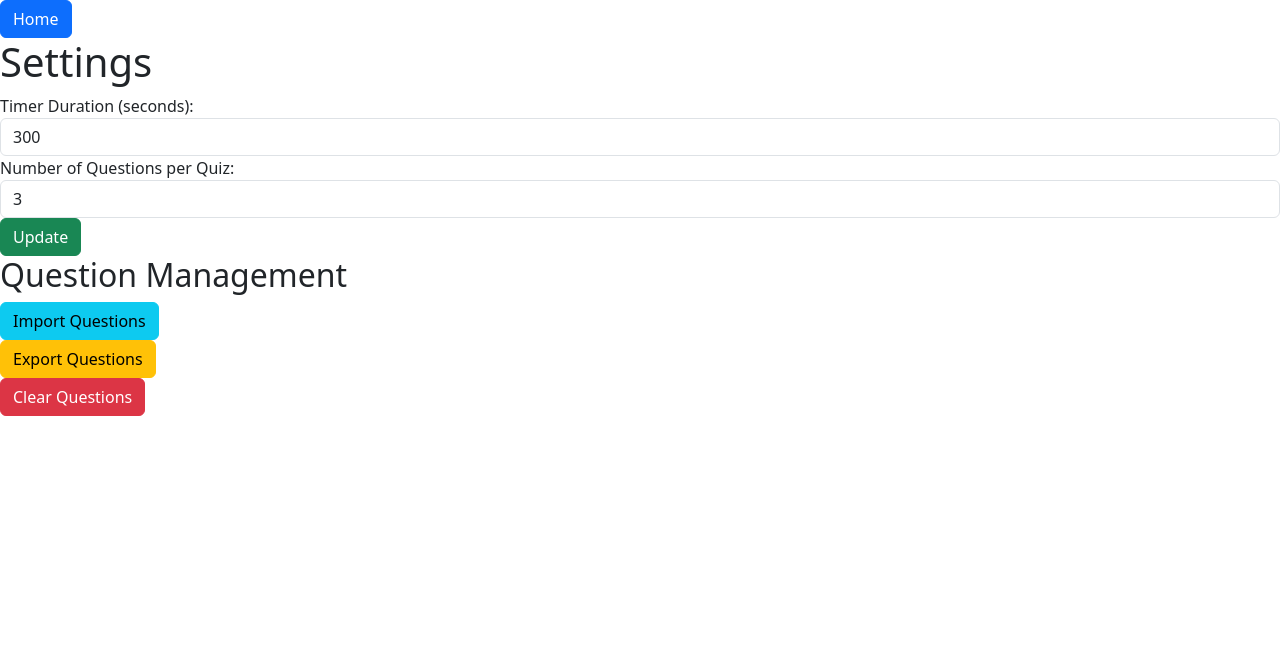
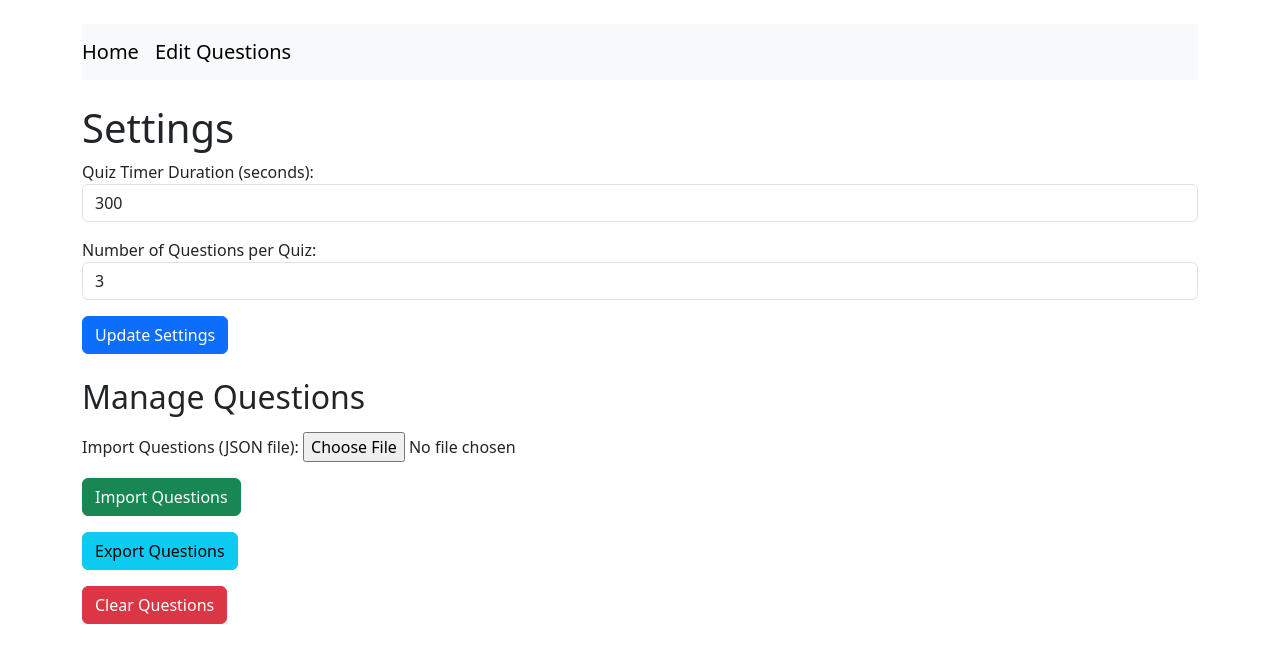
Before and after one commit to mcgarrah/legendary_quick_quiz, a Flask app: page /settings in a window 1280 px wide. Shown: the top 663 px of the page. Run offline with Flask 3, Linux system fonts and the light colour scheme; data that the repository does not hold is empty; some libraries are stand-ins or nearby versions.

Commit message:
A lot of changes but all related to standardizing the look and feel along with considating the code to be more common. On the path to navbars and clean look.
Lots of commenting for pylint

Fixed the default.html template to allow for script blocks.
Rename edit.html and edit() to edit_questions() and edit_question.html
Add back the missing category functions and routes
Add back the question buttons to Add/Remove options - lost JS in conversion to BS5 templates
Fix the JSON import to use flask requests and form upload via POST
Merge the import questions functions together
Standardize the template look and feel for several of the pages

```diff
--- a/app.py
+++ b/app.py
@@ -1,38 +1,51 @@
-"""Main Flask App entry point"""
+"""Main Flask App entry point for the Legendary Quick Quiz application."""
 
-from flask import Flask # Flask
-from modules.models import db
-from modules.routes_main import *   # explicit exported __all__ functions in routes_main module
-from modules.routes_quiz import quiz, check_answers
-from modules.routes_settings import settings, update_settings
+from flask import Flask  # Flask framework
+from modules.models import db  # Database instance from models
+from modules.routes_main import *  # Main route handlers (explicitly defined in __all__)
+from modules.routes_quiz import quiz, check_answers  # Quiz-specific route handlers
+from modules.routes_settings import settings, update_settings  # Settings-specific route handlers
 
+# Initialize the Flask application
 app = Flask(__name__)
+
+# Configure the database URI
 app.config['SQLALCHEMY_DATABASE_URI'] = 'sqlite:///quiz.db'
+
+# Initialize the database with the app context
 db.init_app(app)
 app.app_context().push()
 
-# Create the database tables
+# Create the database tables if they do not exist
 db.create_all()
 
-# Routes
+# Define the application routes
+# Home page route
 app.add_url_rule('/', view_func=home)
 
-app.add_url_rule('/import_questions', view_func=import_questions)
+# Routes for managing questions
+app.add_url_rule('/import_questions', methods=['POST'], view_func=import_questions)
 app.add_url_rule('/export_questions', view_func=export_questions)
 app.add_url_rule('/clear_questions', methods=['POST'], view_func=clear_questions)
 
+# Quiz routes
 app.add_url_rule('/quiz/<int:category_id>', view_func=quiz)
 app.add_url_rule('/check_answers', methods=['POST'], view_func=check_answers)
-app.add_url_rule('/edit', view_func=edit)
+
+# Editing and adding questions
+app.add_url_rule('/edit_questions', view_func=edit_questions)
 app.add_url_rule('/add_question', methods=['POST'], view_func=add_question)
-app.add_url_rule('/delete_question/<int:question_id>', methods=['POST'], view_func=delete_question)
+app.add_url_rule('/delete_question', methods=['POST'], view_func=delete_question)
 
+# Settings routes
 app.add_url_rule('/settings', view_func=settings)
 app.add_url_rule('/update_settings', methods=['POST'], view_func=update_settings)
 
+# Category routes
 app.add_url_rule('/add_category', methods=['POST'], view_func=add_category)
 app.add_url_rule('/edit_categories', view_func=edit_categories)
 app.add_url_rule('/delete_category/<int:category_id>', methods=['POST'], view_func=delete_category)
 
-if __name__ == '__main__':
+if __name__ == "__main__":
+    # Run the Flask application
     app.run(debug=True)
--- a/modules/routes_main.py
+++ b/modules/routes_main.py
@@ -1,9 +1,11 @@
-"""Main routing functions for application"""
+"""
+Main routes for the Legendary Quick Quiz application.
+"""
 
 # allow for star imports with explicit list of functions exported
 __all__ = [ 'import_questions', 'export_questions', 'clear_questions',
             'add_question', 'delete_question',
-            'home', 'edit',
+            'home', 'edit_questions',
             'edit_categories', 'add_category', 'delete_category' ]
 
 # TODO: Break up the functions in this file into separate files
@@ -11,34 +13,43 @@ __all__ = [ 'import_questions', 'export_questions', 'clear_questions',
 #   Question CRUD Add/Del/Modify (edit should become edit_question)
 #   Category edit/add/delete and display in home() that should be renamed
 
+import json
 from flask import render_template, request, redirect, url_for, send_file
 from .models import db, Category, Question
-import json
 
 def import_questions():
-    file = request.files['initial_questions.json']
-    data = json.load(file)
+    """
+    Import questions from a JSON file that either uploaded or the default file in root of webapp
+    and add them to the database.
+    """
+    file = request.files.get('file')
+    if not file:
+        with open('initial_questions.json') as f:
+            data = json.load(f)
+    else:
+        data = json.load(file)
 
-    for category_data in data:
-        category_name = category_data['category']
-        category = Category.query.filter_by(name=category_name).first()
-        if not category:
-            category = Category(name=category_name)
-            db.session.add(category)
+    for category in data:
+        category_obj = Category.query.filter_by(name=category['category']).first()
+        if not category_obj:
+            category_obj = Category(name=category['category'])
+            db.session.add(category_obj)
             db.session.commit()
-        for question_data in category_data['questions']:
-            new_question = Question(
-                question=question_data['question'],
-                options=json.dumps(question_data['options']),
-                answer=question_data['answer'],
-                answer_details=question_data.get('answer_details', ''),
-                category_id=category.id
+
+        for question in category['questions']:
+            question_obj = Question(
+                question=question['question'],
+                options=json.dumps(question['options']),
+                answer=question['answer'],
+                answer_details=question.get('answer_details', ''),
+                category_id=category_obj.id
             )
-            db.session.add(new_question)
+            db.session.add(question_obj)
     db.session.commit()
     return redirect(url_for('settings'))
 
 def export_questions():
+    """Export the categories and questions from database to a JSON file"""
     categories = Category.query.all()
     export_data = []
 
@@ -64,18 +75,37 @@ def export_questions():
     return send_file('exported_questions.json', as_attachment=True)
 
 def clear_questions():
-    db.session.query(Question).delete()
+    """
+    Clear all questions from the database and remove unused categories.
+    """
+    # Delete all questions
+    Question.query.delete()
+
+    # Commit changes to remove questions
     db.session.commit()
+
+    # Find and delete categories with no questions
+    unused_categories = Category.query.outerjoin(Question).filter(Question.id == None).all()
+    for category in unused_categories:
+        db.session.delete(category)
+
+    # Commit changes to remove unused categories
+    db.session.commit()
+
     return redirect(url_for('settings'))
 
 def home():
+    """Home page to pick the quiz category"""
     categories = Category.query.all()
     return render_template('select_category.html', categories=categories)
 
-def edit():
+def edit_questions():
+    """
+    Render the page for editing questions.
+    """
+    categories = Category.query.all()
     questions = Question.query.all()
-    categories = Category.query.all()
-    return render_template('edit.html', questions=questions, categories=categories, json=json)
+    return render_template('edit_questions.html', categories=categories, questions=questions, json=json)
 
 def add_question():
     options = request.form.getlist('options')
@@ -88,13 +118,13 @@ def add_question():
     )
     db.session.add(new_question)
     db.session.commit()
-    return redirect(url_for('edit'))
+    return redirect(url_for('edit_questions'))
 
 def delete_question(question_id):
     question = Question.query.get_or_404(question_id)
     db.session.delete(question)
     db.session.commit()
-    return redirect(url_for('edit'))
+    return redirect(url_for('edit_questions'))
 
 def edit_categories():
     categories = Category.query.all()
--- a/templates/default.html
+++ b/templates/default.html
@@ -7,6 +7,7 @@
     <script src="https://cdn.jsdelivr.net/npm/@popperjs/core@2.11.8/dist/umd/popper.min.js" integrity="sha384-I7E8VVD/ismYTF4hNIPjVp/Zjvgyol6VFvRkX/vR+Vc4jQkC+hVqc2pM8ODewa9r" crossorigin="anonymous"></script>
     <script src="https://cdn.jsdelivr.net/npm/bootstrap@5.3.3/dist/js/bootstrap.min.js" integrity="sha384-0pUGZvbkm6XF6gxjEnlmuGrJXVbNuzT9qBBavbLwCsOGabYfZo0T0to5eqruptLy" crossorigin="anonymous"></script>
     <script src="https://cdn.jsdelivr.net/npm/jquery@3.6.4/src/core.min.js"></script>
+    {% block scripts %}{% endblock %}
 </head>
 <body>
     {% block content %}{% endblock %}
--- a/templates/edit_categories.html
+++ b/templates/edit_categories.html
@@ -25,6 +25,6 @@
             </li>
         {% endfor %}
     </ul>
-    <a href="/edit" class="btn btn-info mt-3">Back to Edit Questions</a>
+    <a href="/edit_questions" class="btn btn-info mt-3">Back to Edit Questions</a>
 </div>
 {% endblock %}
--- a/templates/select_category.html
+++ b/templates/select_category.html
@@ -13,6 +13,6 @@
         {% endfor %}
     </ul>
     <a href="/settings" class="btn btn-info mt-3">Settings</a>
-    <a href="/edit" class="btn btn-primary mt-3">Edit Questions</a>
+    <a href="/edit_questions" class="btn btn-primary mt-3">Edit Questions</a>
 </div>
 {% endblock %}
--- a/templates/settings.html
+++ b/templates/settings.html
@@ -3,28 +3,37 @@
 {% block title %}Settings{% endblock %}
 
 {% block content %}
-<a href="/" class="btn btn-primary">Home</a>
-<h1>Settings</h1>
+<div class="container mt-4">
+    <nav class="navbar navbar-expand-lg navbar-light bg-light">
+        <a class="navbar-brand" href="/">Home</a>
+        <a class="navbar-brand" href="/edit_questions">Edit Questions</a>
+    </nav>
+    <h1 class="mt-4">Settings</h1>
     <form action="/update_settings" method="POST">
         <div class="form-group">
-        <label for="timer_duration">Timer Duration (seconds):</label>
-        <input type="number" id="timer_duration" name="timer_duration" value="{{ timer_duration }}" required class="form-control">
+            <label for="timer_duration">Quiz Timer Duration (seconds):</label>
+            <input type="number" id="timer_duration" name="timer_duration" required class="form-control" value="{{ timer_duration }}">
         </div>
-    <div class="form-group">
+        <div class="form-group mt-3">
             <label for="num_questions">Number of Questions per Quiz:</label>
-        <input type="number" id="num_questions" name="num_questions" value="{{ num_questions }}" required class="form-control">
+            <input type="number" id="num_questions" name="num_questions" required class="form-control" value="{{ num_questions }}">
         </div>
-    <button type="submit" class="btn btn-success">Update</button>
+        <button type="submit" class="btn btn-primary mt-3">Update Settings</button>
     </form>
 
-<h2>Question Management</h2>
-<form action="/import_questions" method="GET">
-    <button type="submit" class="btn btn-info">Import Questions</button>
+    <h2 class="mt-4">Manage Questions</h2>
+    <form action="/import_questions" method="POST" enctype="multipart/form-data" class="mt-3">
+        <div class="form-group">
+            <label for="file">Import Questions (JSON file):</label>
+            <input type="file" id="file" name="file" class="form-control-file">
+        </div>
+        <button type="submit" class="btn btn-success mt-3">Import Questions</button>
     </form>
-<form action="/export_questions" method="GET">
-    <button type="submit" class="btn btn-warning">Export Questions</button>
+    <form action="/export_questions" method="GET" class="mt-3">
+        <button type="submit" class="btn btn-info">Export Questions</button>
     </form>
-<form action="/clear_questions" method="POST">
+    <form action="/clear_questions" method="POST" class="mt-3">
         <button type="submit" class="btn btn-danger">Clear Questions</button>
     </form>
+</div>
 {% endblock %}
```
Also changed, not shown: TODO.md (+8 -1 lines), templates/edit.html (deleted, +0 -75 lines), templates/edit_questions.html (added, +115 -0 lines), README.md. Lines whose indentation alone changed are shown as unchanged.
